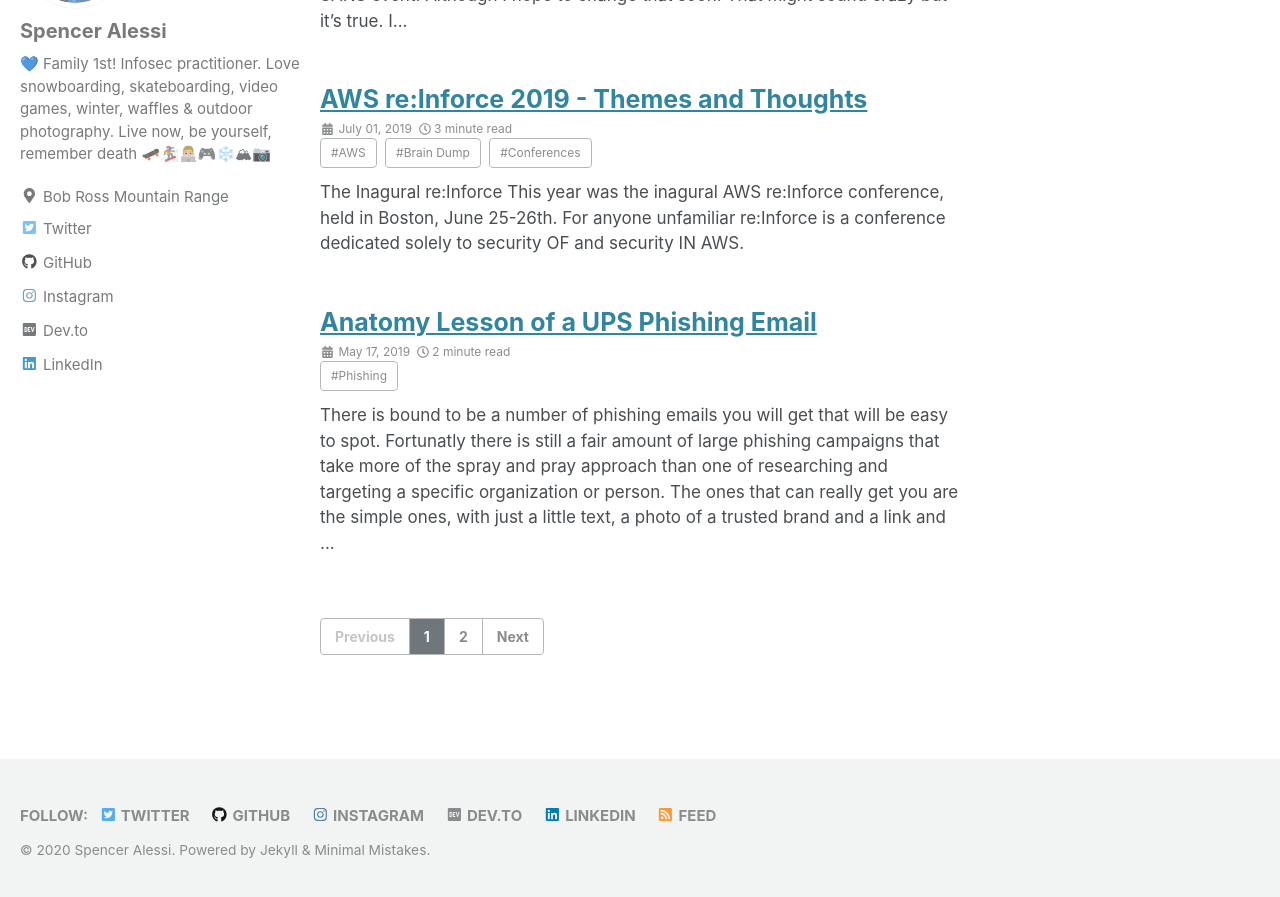
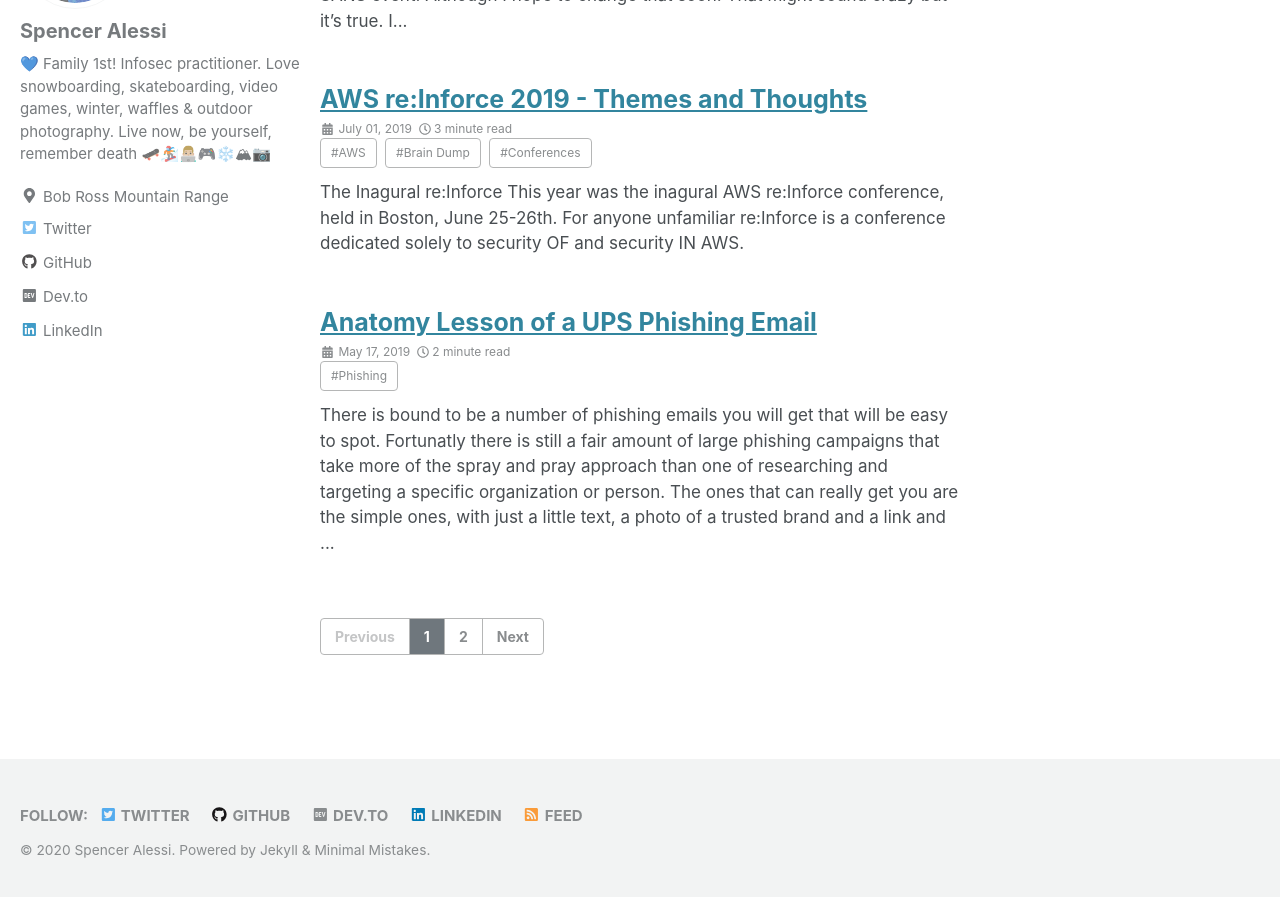
Before and after one commit to techspence/techspence.github.io, a Jekyll site: the page built from index.html, in a window 1280 px wide and 900 px high, scrolled down 995 px. Shown: the top 897 px of the window. Built offline with Jekyll 4.4.1, drawn with Linux system fonts in a browser that asks for light colours; cached includes are drawn as plain includes; the list of posts is cut into pages by our own code.

Commit message:
removed ig

```diff
--- a/_config.yml
+++ b/_config.yml
@@ -127,9 +127,6 @@ author:
     - label: "GitHub"
       icon: "fab fa-fw fa-github"
       url: "https://github.com/techspence"
-    - label: "Instagram"
-      icon: "fab fa-fw fa-instagram"
-      url: "https://instagram.com/techspence"
     - label: "Dev.to"
       icon: "fab fa-fw fa-dev"
       url: "https://dev.to/@techspence"
@@ -155,9 +152,6 @@ footer:
     - label: "Bitbucket"
       icon: "fab fa-fw fa-bitbucket"
       # url:
-    - label: "Instagram"
-      icon: "fab fa-fw fa-instagram"
-      url: "https://instagram.com/techspence"
     - label: "Dev.to"
       icon: "fab fa-fw fa-dev"
       url: "https://dev.to/@techspence"
```
